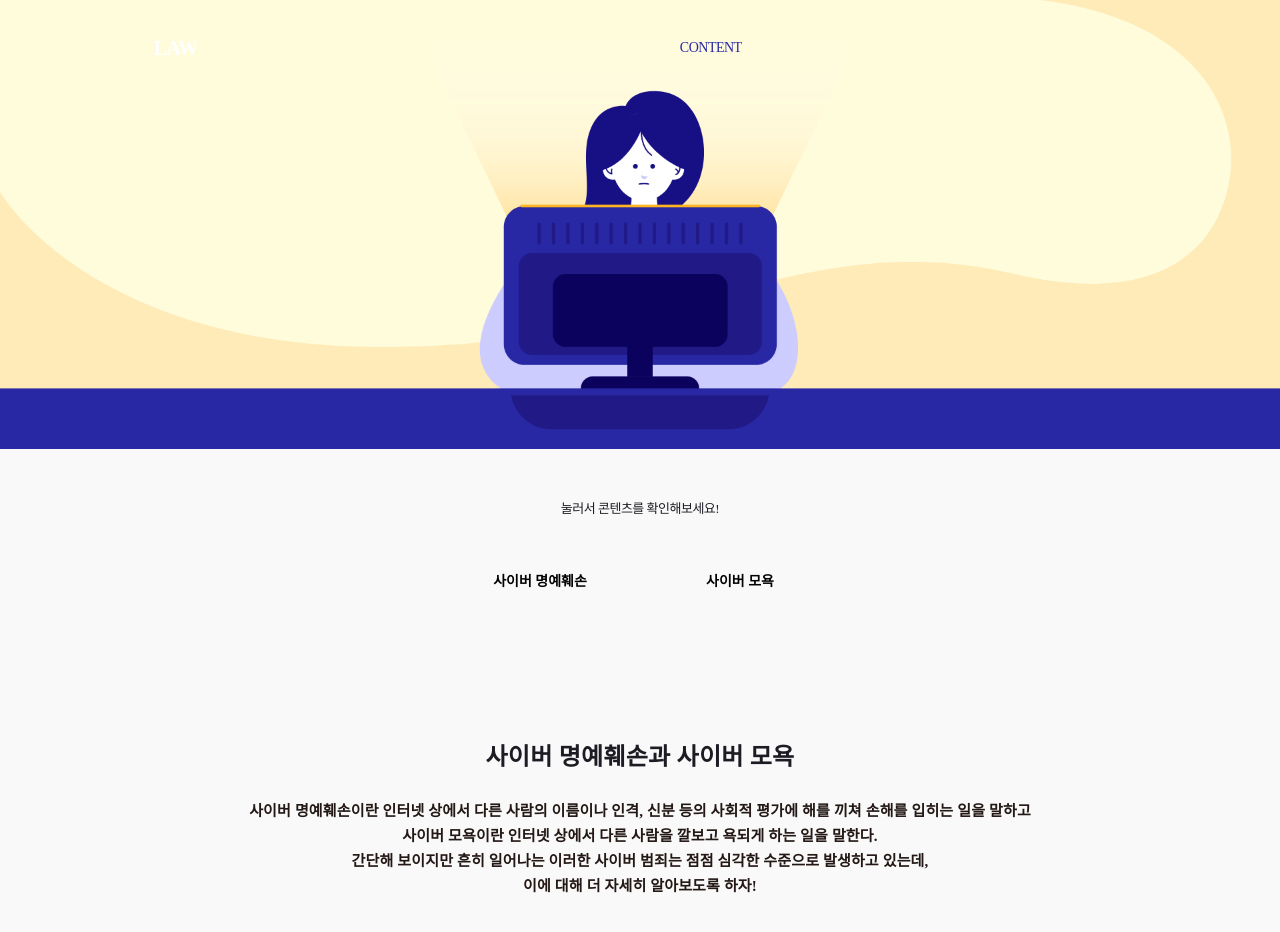
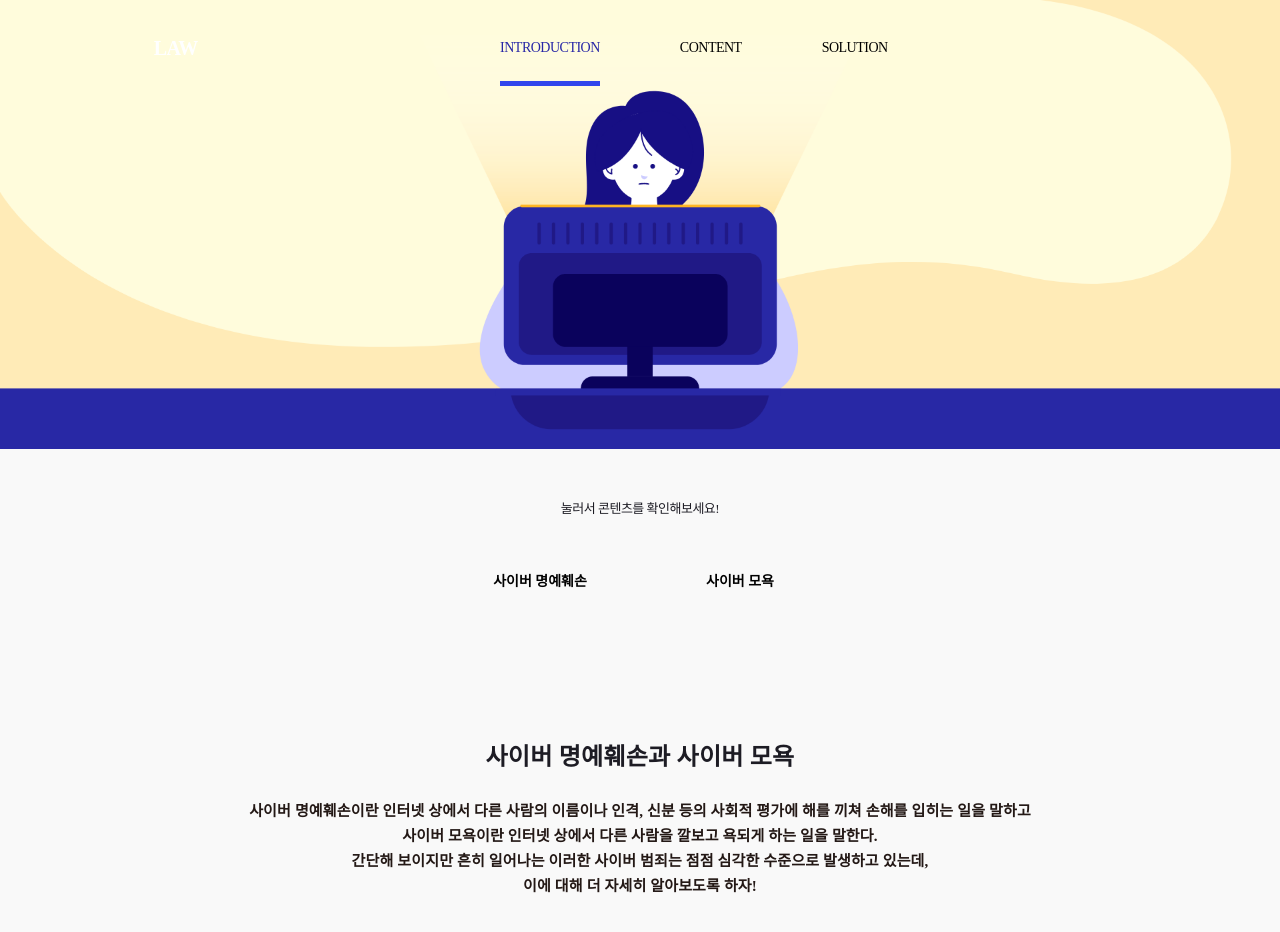
Before and after one commit to alpha0212/Law_PROJECT, a React (Create React App) app: page /content in a window 1280 px wide. Shown: the top 932 px of the page. Built offline with nearby package versions, Linux system fonts and the light colour scheme; a web font is replaced by a local one.

Commit message:
Navbar: Change UnderBarColor when Click Menu

```diff
--- a/src/components/common/FixComponents/Navbar/index.tsx
+++ b/src/components/common/FixComponents/Navbar/index.tsx
@@ -11,11 +11,12 @@ export const Navbar: React.FC = () => {
   const [navColor, setnavColor] = useState("transparent");
   const [contentColor, setcontentColor] = useState("transparent");
   const [contentColor2, setcontentColor2] = useState("transparent");
-  const [underColor, setunderColor] = useState("transparent");
+  const [underColor, setunderColor] = useState(false);
   const [titleColor, settitleColor] = useState("#ffffff");
 
   const [working, setWorking] = useState(false);
-  const [working2, setWorking2] = useState(true);
+  const [working2, setWorking2] = useState(false);
+  const [working3, setWorking3] = useState(false);
   const listenScrollEvent = () => {
     window.scrollY > 10 ? setnavColor("#ffffff") : setnavColor("transparent");
     window.scrollY > 10 ? setnavSize("5rem") : setnavSize("7rem");
@@ -26,9 +27,7 @@ export const Navbar: React.FC = () => {
     window.scrollY > 10
       ? setcontentColor2("black")
       : setcontentColor2("transparent");
-    window.scrollY > 10
-      ? setunderColor("0.5rem solid rgba(49, 70, 237)")
-      : setunderColor("transparent");
+    window.scrollY > 10 ? setunderColor(true) : setunderColor(false);
   };
   useEffect(() => {
     window.addEventListener("scroll", listenScrollEvent);
@@ -37,12 +36,19 @@ export const Navbar: React.FC = () => {
     };
   }, []);
   const select = () => {
+    setWorking(true);
+    setWorking2(false);
+    setWorking3(false);
+  };
+  const select2 = () => {
     setWorking(false);
     setWorking2(true);
+    setWorking3(false);
   };
-  const select2 = () => {
-    setWorking(true);
+  const select3 = () => {
+    setWorking(false);
     setWorking2(false);
+    setWorking3(true);
   };
   useEffect(() => {
     if (show === "content") {
@@ -67,23 +73,27 @@ export const Navbar: React.FC = () => {
           <S.NavbarList>
             <S.NavbarSelect
               onClick={select}
-              style={{
-                borderBottom: !working ? underColor : "none",
-                color: working ? contentColor : "#2827A6",
-              }}
+              UnderLine={working}
+              NotShow={underColor}
               to="/intro"
             >
               INTRODUCTION
             </S.NavbarSelect>
             <S.NavbarSelect
               onClick={select2}
-              style={{
-                borderBottom: !working2 ? underColor : "none",
-                color: !working2 ? "#2827A6" : contentColor2,
-              }}
+              UnderLine={working2}
+              NotShow={underColor}
               to="/content"
             >
               CONTENT
+            </S.NavbarSelect>
+            <S.NavbarSelect
+              onClick={select3}
+              UnderLine={working3}
+              NotShow={underColor}
+              to="/solution"
+            >
+              SOLUTION
             </S.NavbarSelect>
           </S.NavbarList>
         </S.LinkContainer>
--- a/src/components/common/FixComponents/Navbar/styled.ts
+++ b/src/components/common/FixComponents/Navbar/styled.ts
@@ -38,15 +38,20 @@ export const NavbarList = styled.div`
   font-weight: 300;
 `;
 
-export const NavbarSelect = styled(Link)`
+export const NavbarSelect = styled(Link)<{
+  UnderLine: Boolean;
+  NotShow: Boolean;
+}>`
   text-decoration: none;
-  color: black;
+  color: ${(props) => (props.UnderLine ? "#2827A6" : "black")};
   margin-left: 4rem;
   margin-right: 4rem;
   font-size: 1.4rem;
   font-weight: 500;
   transition: all 0.3s;
   padding-bottom: 2.6rem;
+  border-bottom: ${(props) =>
+    props.UnderLine ? "0.5rem solid rgba(49, 70, 237)" : "none"};
   &:hover {
     color: rgba(156, 158, 225);
     transition: all 0.3s;
```
